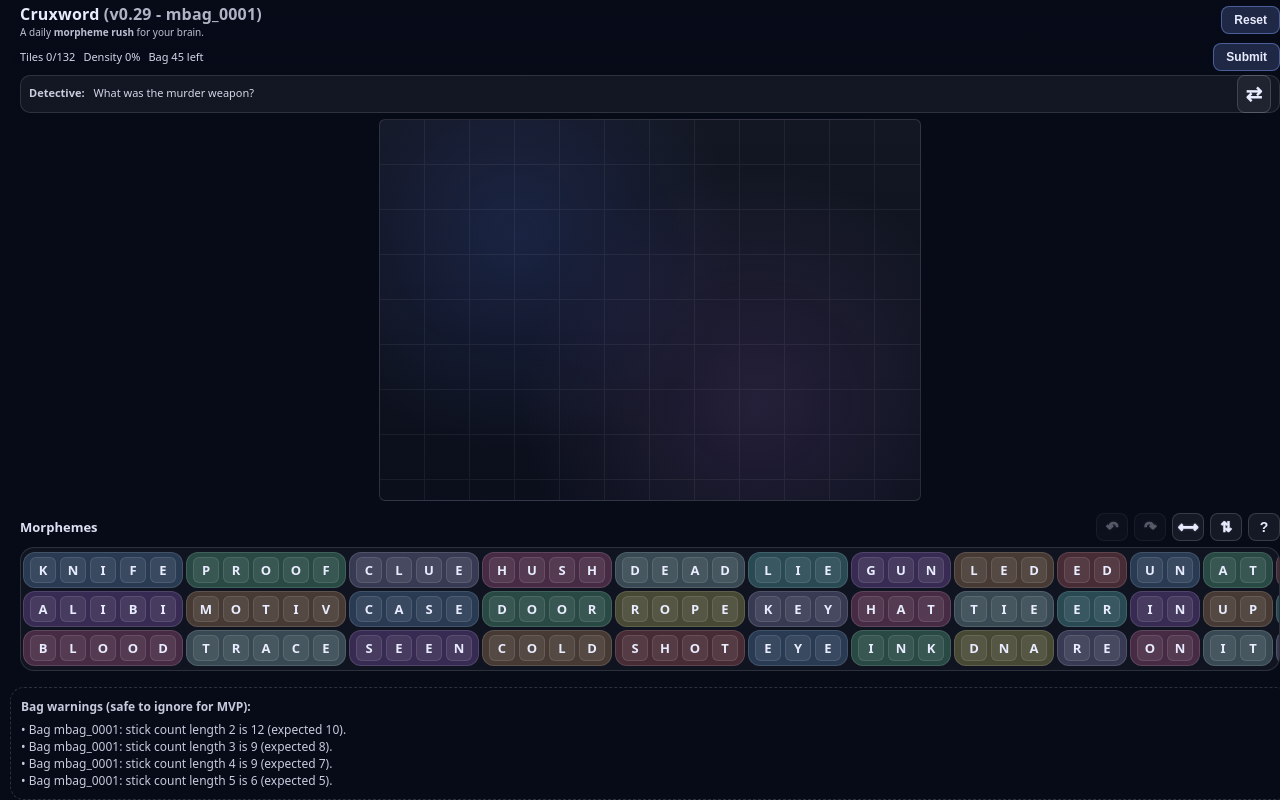
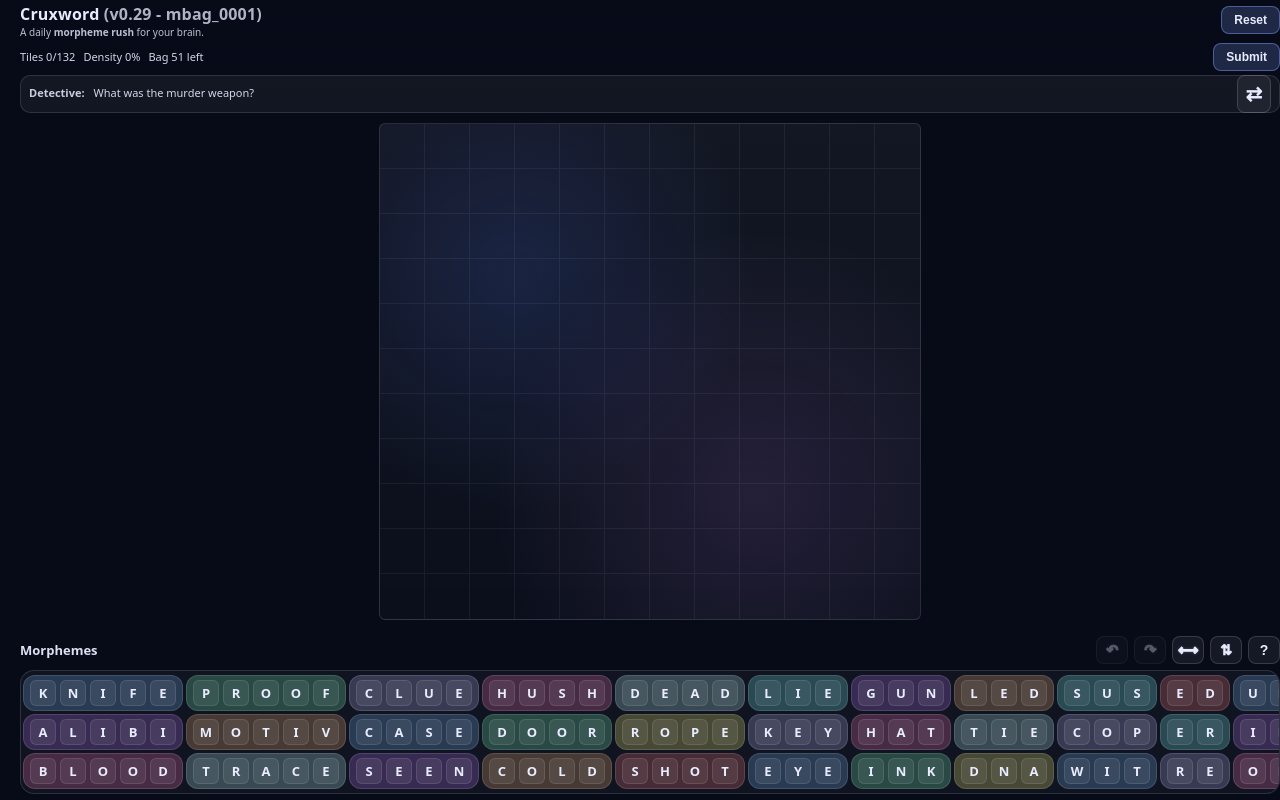
Before and after one commit to KevinHegg/Cruxword, a SvelteKit app: page / in a window 1280 px wide. Built offline with nearby package versions, Linux system fonts and the light colour scheme.

Commit message:
feat: remove bug warnings from UI and expand bags with morphemes
- Remove bag warning display from UI (moved to console.log)
- Add 3 more 3-letter sticks and 3 more 2-letter sticks to each bag
- New sticks are thematically relevant morphemes/word parts
- Clean up unused CSS for bag warnings

```diff
--- a/src/lib/bags/mbag_0001.json
+++ b/src/lib/bags/mbag_0001.json
@@ -40,6 +40,9 @@
     { "sid": "s3_07", "text": "LED" },
     { "sid": "s3_08", "text": "TIE" },
     { "sid": "s3_09", "text": "DNA" },
+    { "sid": "s3_10", "text": "SUS" },
+    { "sid": "s3_11", "text": "COP" },
+    { "sid": "s3_12", "text": "WIT" },
 
     { "sid": "s2_01", "text": "ED" },
     { "sid": "s2_02", "text": "ER" },
@@ -53,6 +56,9 @@
     { "sid": "s2_10", "text": "TO" },
     { "sid": "s2_11", "text": "ID" },
     { "sid": "s2_12", "text": "NO" },
+    { "sid": "s2_13", "text": "DE" },
+    { "sid": "s2_14", "text": "EX" },
+    { "sid": "s2_15", "text": "PR" },
 
     { "sid": "s1_01", "text": "S" },
     { "sid": "s1_02", "text": "E" },
--- a/src/lib/bags/mbag_0002.json
+++ b/src/lib/bags/mbag_0002.json
@@ -40,6 +40,9 @@
     { "sid": "s3_07", "text": "LED" },
     { "sid": "s3_08", "text": "GEM" },
     { "sid": "s3_09", "text": "ROB" },
+    { "sid": "s3_10", "text": "HEI" },
+    { "sid": "s3_11", "text": "BRE" },
+    { "sid": "s3_12", "text": "SEC" },
 
     { "sid": "s2_01", "text": "ED" },
     { "sid": "s2_02", "text": "ER" },
@@ -53,6 +56,9 @@
     { "sid": "s2_10", "text": "AN" },
     { "sid": "s2_11", "text": "GO" },
     { "sid": "s2_12", "text": "LO" },
+    { "sid": "s2_13", "text": "DE" },
+    { "sid": "s2_14", "text": "EN" },
+    { "sid": "s2_15", "text": "IM" },
 
     { "sid": "s1_01", "text": "S" },
     { "sid": "s1_02", "text": "E" },
--- a/src/lib/bags/mbag_0003.json
+++ b/src/lib/bags/mbag_0003.json
@@ -40,6 +40,9 @@
     { "sid": "s3_07", "text": "RIM" },
     { "sid": "s3_08", "text": "TAB" },
     { "sid": "s3_09", "text": "TAG" },
+    { "sid": "s3_10", "text": "LIB" },
+    { "sid": "s3_11", "text": "WOR" },
+    { "sid": "s3_12", "text": "LET" },
 
     { "sid": "s2_01", "text": "ED" },
     { "sid": "s2_02", "text": "ER" },
@@ -53,6 +56,9 @@
     { "sid": "s2_10", "text": "TO" },
     { "sid": "s2_11", "text": "ID" },
     { "sid": "s2_12", "text": "OR" },
+    { "sid": "s2_13", "text": "DE" },
+    { "sid": "s2_14", "text": "EN" },
+    { "sid": "s2_15", "text": "SU" },
 
     { "sid": "s1_01", "text": "S" },
     { "sid": "s1_02", "text": "E" },
--- a/src/routes/+page.svelte
+++ b/src/routes/+page.svelte
@@ -309,6 +309,9 @@
 	function startNewGame() {
 		bag = pickRandomBag();
 		bagIssues = validateBagShape(bag);
+		if (bagIssues.length > 0) {
+			console.log('Bag warnings (debug):', bagIssues);
+		}
 		let newSticks = bagToSticks(bag);
 		// Sort sticks by length descending (5, 4, 3, 2, 1)
 		newSticks.sort((a, b) => {
@@ -1039,15 +1042,6 @@
 			</div>
 		</div>
 	{/if}
-
-	{#if bagIssues.length}
-		<div class="bagWarn">
-			<div class="bagWarnTitle">Bag warnings (safe to ignore for MVP):</div>
-			{#each bagIssues as w}
-				<div class="bagWarnItem">• {w}</div>
-			{/each}
-		</div>
-	{/if}
 </div>
 
 <style>
@@ -1843,18 +1837,4 @@
 		opacity: 0.92;
 		margin: 4px 0;
 	}
-
-	.bagWarn {
-		margin-top: 10px;
-		font-size: 12px;
-		opacity: 0.85;
-		border: 1px dashed rgba(255,255,255,0.18);
-		border-radius: 14px;
-		padding: 10px;
-	}
-
-	.bagWarnTitle {
-		font-weight: 800;
-		margin-bottom: 6px;
-	}
 </style>
```
